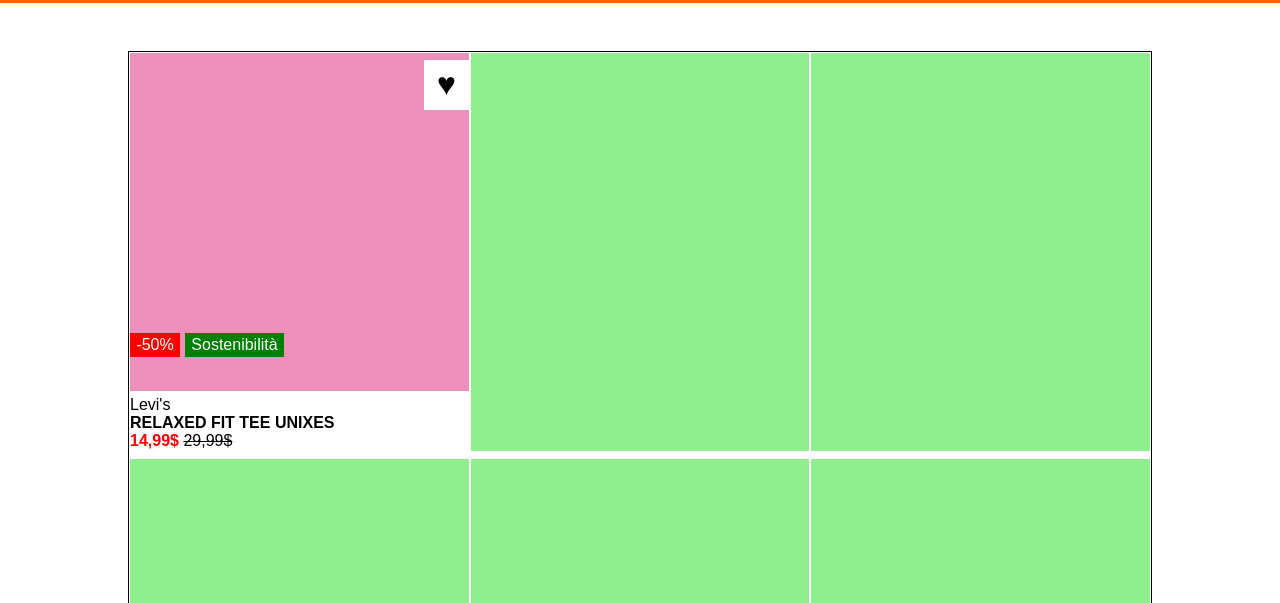
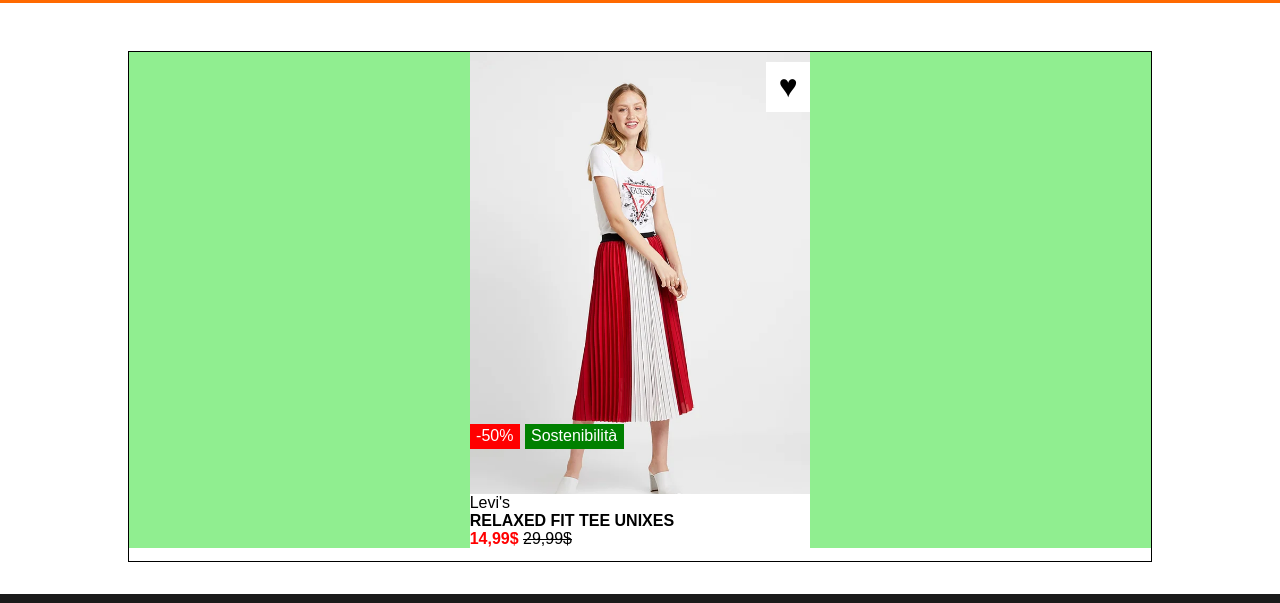
Before and after one commit to sder12/html-css-boolando, a plain HTML site: page index.html in a window 1280 px wide. Shown: the part 77-680 px from the top of the page. Drawn offline with Linux system fonts and the light colour scheme.

Commit message:
Change main setting, eliminate the two div of img and caption. Caption on the img with position

```diff
--- a/css/style.css
+++ b/css/style.css
@@ -9,7 +9,6 @@
 .container {
   margin: 0 auto;
   width: 80%;
-  height: 100%;
 }
 
 html {
@@ -40,6 +39,7 @@ a{
 .align-item-cent {
   align-items: center;
 }
+
 .wrap {
   flex-wrap: wrap;
 }
@@ -93,30 +93,35 @@ header {
 /* MAIN */
 
 .cards {
-  height: 400px;
   width: calc(100% / 3);
   margin-bottom: 0.4em;
   /* DEBUG */
-  border: 1px solid white;
   background-color: lightgreen;
-
 }
 
-/* Two section inside cards */
-.main-img{
-  height: 85%;
+/* CARDS */
+
+.position_rel{
   position: relative;
-  /* DEBUG */
-  background-color: rgb(238, 144, 188);
-  /* background-image: url(../img/1.webp);
-  background-size: cover;
-  background-repeat: no-repeat; */
 }
 
+.img_position_ab{
+  position: absolute;
+  top: 0;
+  right: 0;
+}
+
+.cards:hover > img:nth-of-type(1){
+  display:none;
+}
+
+
+/* Caption */
 .img-caption{
-  height: 15%;
-  padding: .3em 0;
-  background-color: #ffffff;
+  position: absolute;
+  bottom: 0;
+  width: 100%;
+  background-color: white;
 }
 
 .img-caption > span:nth-child(1),
@@ -137,6 +142,7 @@ header {
   text-decoration: line-through;
 }
 
+/* Heart */
 .card-heart{
   top: 2%;
   right: 0;
@@ -148,8 +154,10 @@ header {
   color: red;
 }
 
+/* Red and green */
+
 .card-sconti{
-  bottom: 10%;
+  bottom: 20%;
 }
 
 .sconti-left, .sconti-right{
--- a/index.html
+++ b/index.html
@@ -19,7 +19,7 @@
 <body>
 
   <!-- Header -->
-  <header>
+  <header class="flex">
     <div class="container flex space-between align-item-cent">
       <!-- Nav -->
       <div class="header-nav">
@@ -49,25 +49,27 @@
   <!-- Main -->
   <main>
     <div class="container flex wrap mt border">
-      <div class="cards">
-        <div class="main-img">
-          <div class="card-img">
-            <!-- <img src="img/1.webp" alt=""> -->
-          </div>
-          <div class="card-heart absolute"> &hearts; </div>
-          <div class="card-sconti absolute flex">
-            <div class="sconti-left">-50%</div>
-            <div class="sconti-right">Sostenibilità</div>
-          </div>
-        </div>
+      <div class="cards"> </div>
+
+      <div class="cards position_rel">
+        <img class="img_position_ab" src="img/2b.webp" alt="">
+        <img class="img-hover" src="img/2.webp" alt="">
+        <!-- Caption Img -->
         <div class="img-caption">
           <span> Levi's</span>
           <span class="txt-bold"> relaxed fit tee unixes </span>
           <span class="txt-bold">14,99$</span>
           <span>29,99$</span>
         </div>
+        <!-- EndCaption Img -->
+        <div class="card-heart absolute"> &hearts; </div>
+        <div class="card-sconti absolute flex">
+          <div class="sconti-left">-50%</div>
+          <div class="sconti-right">Sostenibilità</div>
+        </div>
+
       </div>
-      <div class="cards"></div>
+
       <div class="cards"></div>
       <div class="cards"></div>
       <div class="cards"></div>
```
